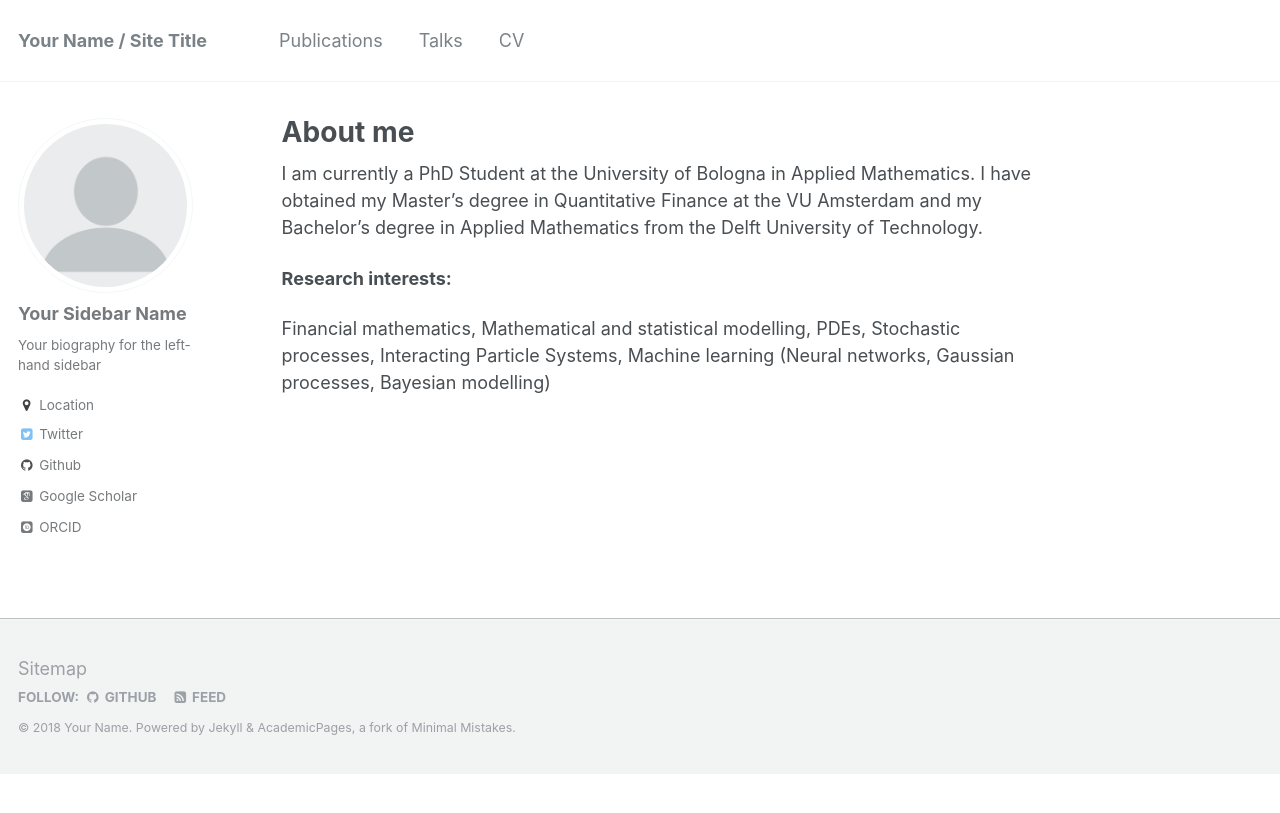
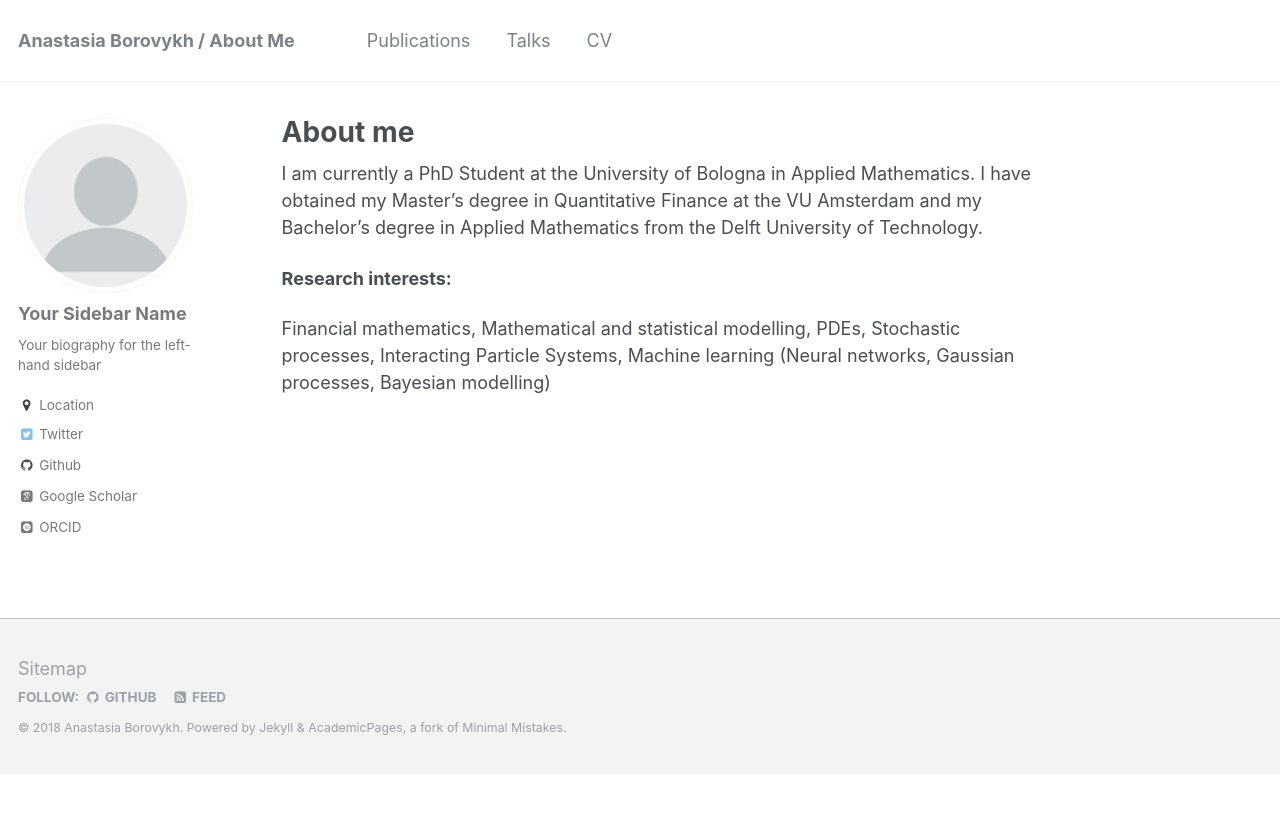
Before and after one commit to aib93/aib93.github.io, a Jekyll site: the page built from _pages/about.md, in a window 1280 px wide. Shown: the top 813 px of the page. Built offline with Jekyll 4.4.1, drawn with Linux system fonts in a browser that asks for light colours; some web fonts are replaced.

Commit message:
Initial commit

```diff
--- a/_config.yml
+++ b/_config.yml
@@ -7,11 +7,11 @@
 
 # Site Settings
 locale                   : "en-US"
-title                    : "Your Name / Site Title"
+title                    : "Anastasia Borovykh / About Me"
 title_separator          : "-"
-name                     : &name "Your Name"
-description              : &description "personal description"
-url                      : https://academicpages.github.io # the base hostname & protocol for your site e.g. "https://mmistakes.github.io"
+name                     : &name "Anastasia Borovykh"
+description              : &description "PhD Student"
+url                      : https://aib93.github.io # the base hostname & protocol for your site e.g. "https://mmistakes.github.io"
 baseurl                  : "" # the subpath of your site, e.g. "/blog"
 repository               : "academicpages/academicpages.github.io"
 teaser                   :  # filename of teaser fallback teaser image placed in /images/, .e.g. "500x300.png"
```
